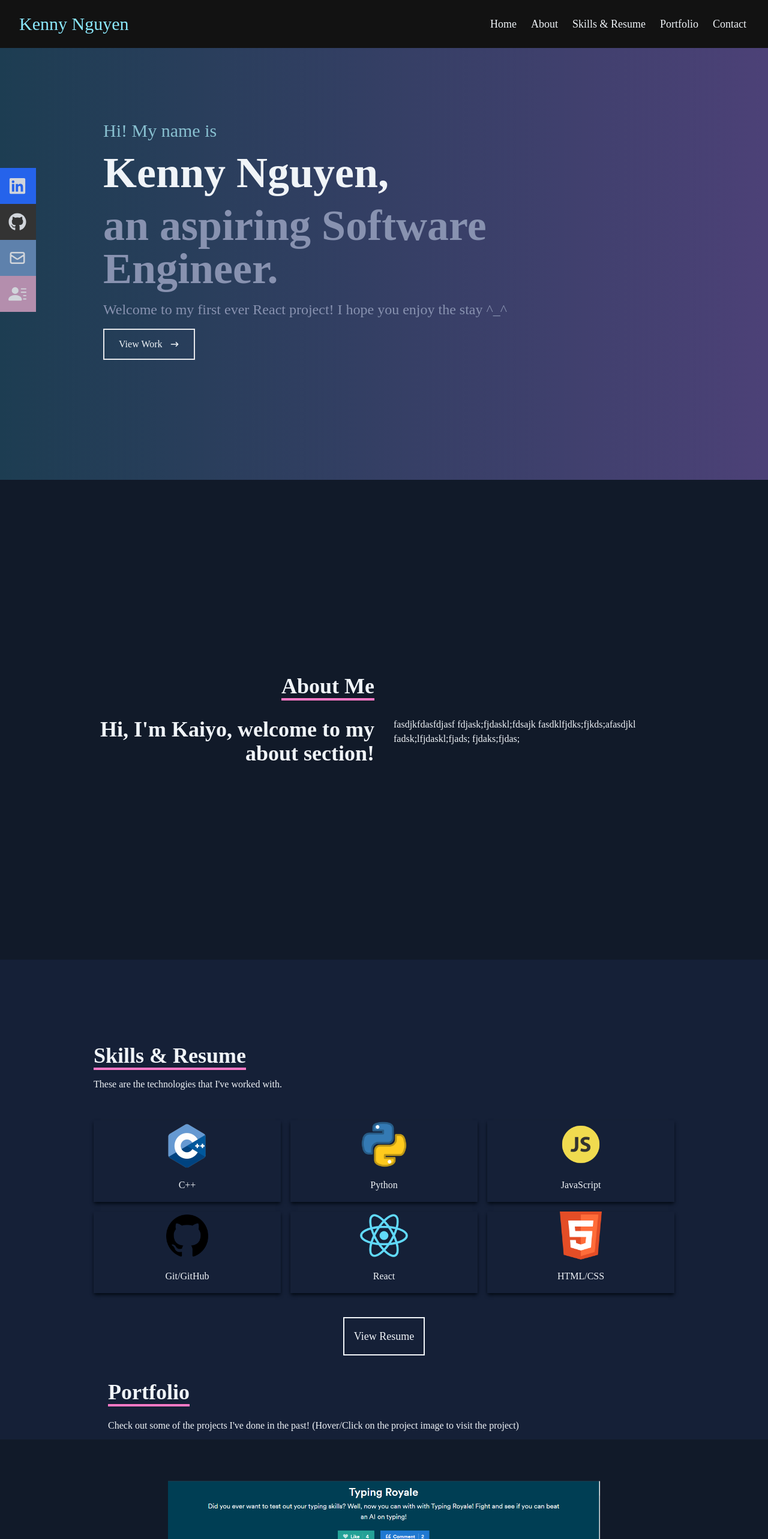
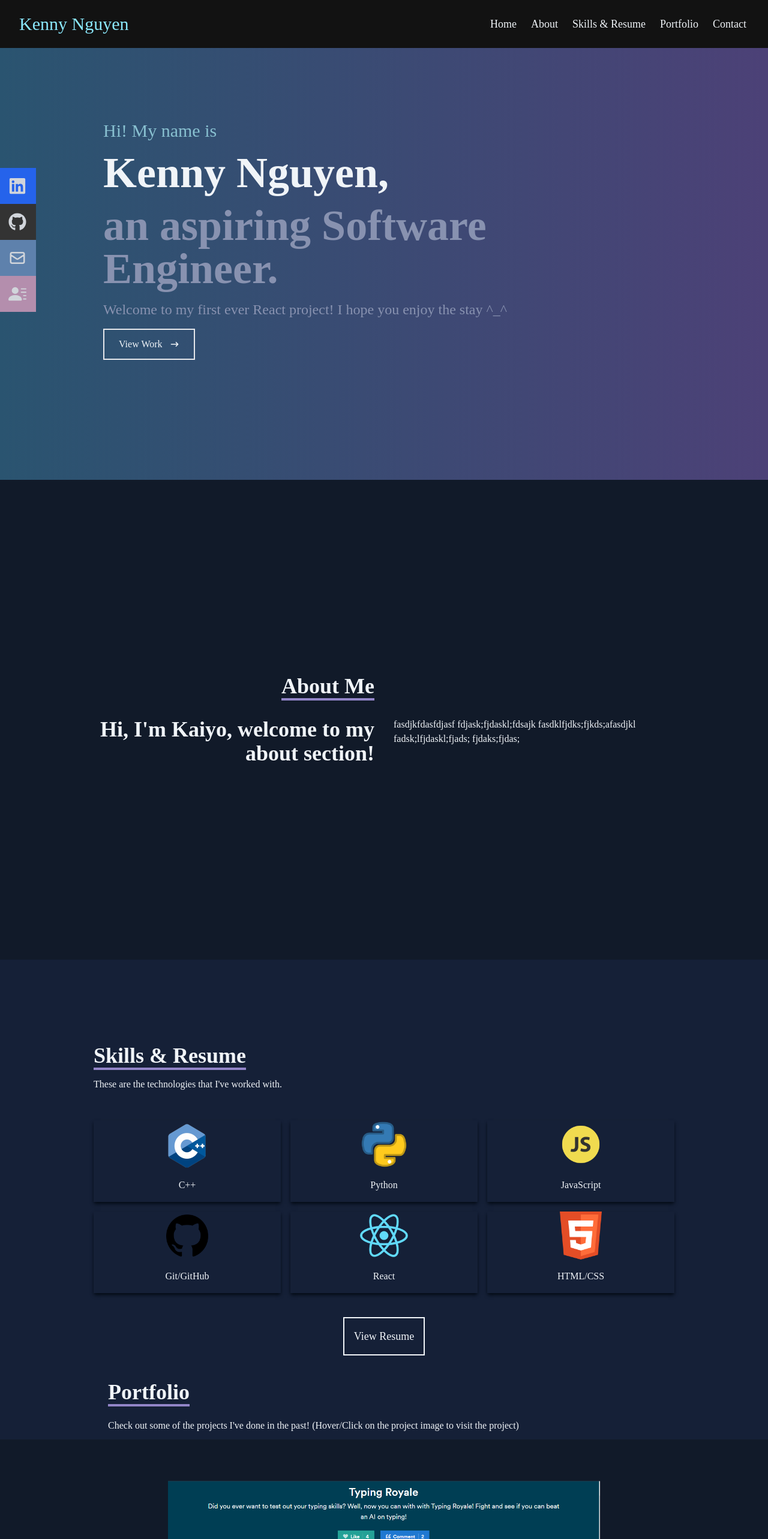
Before and after one commit to knytnguyen/portfolio, a React (Create React App) app: page / in a window 1280 px wide. Shown: the top 2566 px of the page at 60% size. Built offline with nearby package versions, Linux system fonts and the light colour scheme.

Commit message:
Added different colors accents

```diff
--- a/src/components/About.jsx
+++ b/src/components/About.jsx
@@ -6,7 +6,7 @@ const About = () => {
         <div className='flex flex-col justify-center items-center w-full h-full'>
             <div className='max-w-[1000px] w-full grid grid-cols-2 gap-8'>
                 <div className='sm:text-right pb-8 pl-4'>
-                    <p className='text-4xl font-bold inline border-b-4 border-[#ff79c6]'>About Me</p>
+                    <p className='text-4xl font-bold inline border-b-4 border-[#9285C8]'>About Me</p>
                 </div>
                 <div></div>
             </div>
--- a/src/components/Contact.jsx
+++ b/src/components/Contact.jsx
@@ -5,13 +5,13 @@ const Contact = () => {
     <div name='contact' className='w-full h-screen bg-[#152037] flex justify-center items-center p-4'>
         <form method='POST' action="https://getform.io/f/d4246a12-448e-4119-b6fa-4382a2c0ffbd" className='flex flex-col max-w-[600px] w-full'>
             <div className='pb-8'>
-                <p className='text-4xl font-bold inline border-b-4 border-[#ff79c6] text-[#f0f4f8]'>Contact</p>
+                <p className='text-4xl font-bold inline border-b-4 border-[#9285C8] text-[#f0f4f8]'>Contact</p>
                 <p className='text-[#f0f4f8] py-4'>Submit this form here or feel free to email me at: knytnguyen@gmail.com</p>
             </div>
             <input className='p-3 bg-[#ccdf6] rounded-lg' type='text' placeholder='Name' name='name' required/>
             <input className='my-4 p-3 bg-[#ccdf6] rounded-lg' type='email' placeholder='Email' name='email'/>
             <textarea className='p-3 bg-[#ccdf6] rounded-lg' name='message' rows='10' placeholder='Input your message here.'></textarea>
-            <button className='text-[#f0f4f8] border-2 hover:bg-[#ff79c6] hover:border-[#152037] px-4 py-3 my-8 mx-auto flex items-center' required>Send Message</button>
+            <button className='text-[#f0f4f8] border-2 hover:bg-[#9285C8] hover:border-[#152037] px-4 py-3 my-8 mx-auto flex items-center' required>Send Message</button>
         </form>
     </div>
   )
--- a/src/components/Home.jsx
+++ b/src/components/Home.jsx
@@ -4,7 +4,7 @@ import {Link} from 'react-scroll'
 
 const Home = () => {
   return (
-    <div name='home' className='w-full h-screen bg-gradient-to-r from-[#1d3d52] to-[#4c4177]'>
+    <div name='home' className='w-full h-screen bg-gradient-to-r from-[#2A5470] to-[#4C4177]'>
         {/* CONTAINER */}
         <div className='max-w-[1000px] mx-auto px-8 flex flex-col justify-center h-full'>
             <p className='text-3xl py-2 text-[#88C0D0]'>Hi! My name is</p>
@@ -12,7 +12,7 @@ const Home = () => {
             <h2 className='text-4xl py-2 sm:text-7xl font-bold text-[#8892b0]'>an aspiring Software Engineer.</h2>
             <p className='text-2xl text-[#8892b0] py-2 max-w-[700px]'>Welcome to my first ever React project! I hope you enjoy the stay ^_^</p>
             <div>
-                <button className='text-[#f0f4f8] group border-2 px-6 py-3 my-2 flex items-center hover:bg-[#ff79c6] hover:border-[#121212]'>
+                <button className='text-[#f0f4f8] group border-2 px-6 py-3 my-2 flex items-center hover:bg-[#9285C8] hover:border-[#121212]'>
                     <Link to="about" smooth={true} duration={500}> View Work </Link>
                     <span className='group-hover:rotate-90 duration-300'>
                         <HiArrowNarrowRight className='ml-3 '/>
--- a/src/components/Navbar.jsx
+++ b/src/components/Navbar.jsx
@@ -14,19 +14,19 @@ const Navbar = () => {
         </div>
         {/* MENU */}
         <ul className='hidden md:flex text-lg p-2'>
-            <li className='hover:bg-[#ff79c6] rounded-2xl p-3'>
+            <li className='hover:bg-[#9285C8] rounded-2xl p-3'>
                 <Link to="home" smooth={true} duration={500}> Home </Link>
             </li>
-            <li className='hover:bg-[#ff79c6] rounded-2xl p-3'>
+            <li className='hover:bg-[#9285C8] rounded-2xl p-3'>
                 <Link to="about" smooth={true} duration={500}> About </Link>
             </li>
-            <li className='hover:bg-[#ff79c6] rounded-2xl p-3'>
+            <li className='hover:bg-[#9285C8] rounded-2xl p-3'>
                 <Link to="skills" smooth={true} duration={500}> Skills & Resume </Link>
             </li>
-            <li className='hover:bg-[#ff79c6] rounded-2xl p-3'>
+            <li className='hover:bg-[#9285C8] rounded-2xl p-3'>
                 <Link to="portfolio" smooth={true} duration={500}> Portfolio </Link>
             </li>
-            <li className='hover:bg-[#ff79c6] rounded-2xl p-3'>
+            <li className='hover:bg-[#9285C8] rounded-2xl p-3'>
                 <Link to="contact" smooth={true} duration={500}> Contact </Link>
             </li>
         </ul>
--- a/src/components/Portfolio.jsx
+++ b/src/components/Portfolio.jsx
@@ -35,7 +35,7 @@ const Portfolio = () => {
     <div name ='portfolio' className='w-full h-screen text-[#f0f4f8] bg-[#111a29]'>
         <div className='max-w-[1000px] mx-auto p-10 flex flex-col justify-center w-full h-full'>
             <div className='pb-8'>
-                <p className='text-4xl font-bold inline border-b-4 text-[#f0f4f8] border-[#ff79c6]'>Portfolio</p>
+                <p className='text-4xl font-bold inline border-b-4 text-[#f0f4f8] border-[#9285C8]'>Portfolio</p>
                 <p className='py-6'>Check out some of the projects I've done in the past! (Hover/Click on the project image to visit the project)</p>
             </div>
             {/* CONTAINER
@@ -46,7 +46,7 @@ const Portfolio = () => {
                     const { id, image, title, imageDescription, techUsed, linkToProject} = item;
                     return (
                         <div key={id} className={activeSlide === id ? 'flex justify-between items-center' : 'hidden'}>
-                            <button className='text-4xl border-2 border-[#f0f4f8] hover:bg-[#ff79c6] hover:text-[#111a29] p-2' onClick={() => prevSliderHandler(id)}>
+                            <button className='text-4xl border-2 border-[#f0f4f8] hover:bg-[#9285C8] hover:text-[#111a29] p-2' onClick={() => prevSliderHandler(id)}>
                                 <FiChevronLeft />
                             </button>
                             <div className='flex flex-col items-center'>
@@ -56,10 +56,10 @@ const Portfolio = () => {
                                 <p className='text-1xl p-2 text-center'>{imageDescription}</p>
                                 <p className='text-1xl p-4 pb-6 text-[#8be9fd]'>{techUsed}</p>
                                 <a className='border-green' href={linkToProject} rel='noreferrer' target='_blank'>
-                                    <button className='text-lg border-2 border-[#f0f4f8] p-4 hover:bg-[#ff79c6] hover:border-[#111a29]'>View Project</button>
+                                    <button className='text-lg border-2 border-[#f0f4f8] p-4 hover:bg-[#9285C8] hover:border-[#111a29]'>View Project</button>
                                 </a>
                             </div>
-                            <button className='text-4xl border-2 border-[#f0f4f8] hover:bg-[#ff79c6] hover:text-[#111a29] p-2' onClick={() => nextSlideHandler(id)}>
+                            <button className='text-4xl border-2 border-[#f0f4f8] hover:bg-[#9285C8] hover:text-[#111a29] p-2' onClick={() => nextSlideHandler(id)}>
                                 <FiChevronRight />
                             </button>
                         </div>
--- a/src/components/Skills.jsx
+++ b/src/components/Skills.jsx
@@ -13,7 +13,7 @@ const Skills = () => {
         {/* CONTAINER */}
         <div className='max-w-[1000px] mx-auto p-4 flex flex-col justify-center w-full h-full'>
             <div>
-                <p className='text-4xl font-bold inline border-b-4 border-[#ff79c6]'>Skills & Resume</p>
+                <p className='text-4xl font-bold inline border-b-4 border-[#9285C8]'>Skills & Resume</p>
                 <p className='py-4'>These are the technologies that I've worked with.</p>
             </div>
             <div className='w-full grid grid-cols-2 sm:grid-cols-3 gap-4 text-center py-8 pb-10'>
@@ -43,7 +43,7 @@ const Skills = () => {
                 </div>
             </div>
             <a href='../assets/resume/Resume%20-%20Kenny%20Nguyen.pdf' rel='noreferrer' target='_blank'>
-                <button className='text-lg border-2 border-[#f0f4f8] hover:bg-[#ff79c6] hover:border-[#152037] p-4 flex justify-center mx-auto'>View Resume</button>
+                <button className='text-lg border-2 border-[#f0f4f8] hover:bg-[#9285C8] hover:border-[#152037] p-4 flex justify-center mx-auto'>View Resume</button>
             </a>
         </div>
     </div>
--- a/src/index.css
+++ b/src/index.css
@@ -42,7 +42,7 @@
 }
 
 ::-webkit-scrollbar-thumb {
-    background-image: linear-gradient(#ff79c6, #8be9fd);
+    background-image: linear-gradient(#9285C8, #8be9fd);
     border-radius: 25px;
 }
 
```
